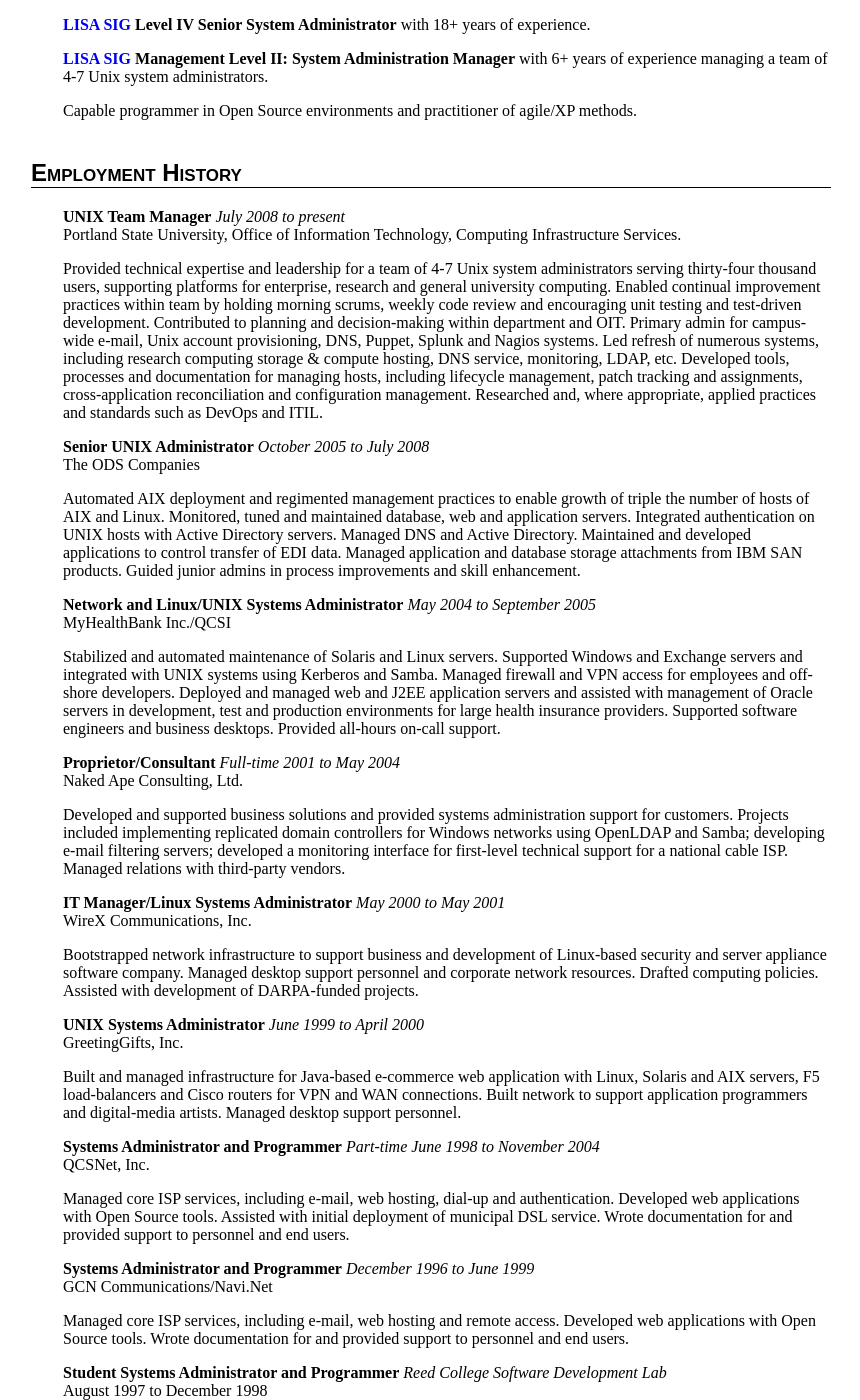
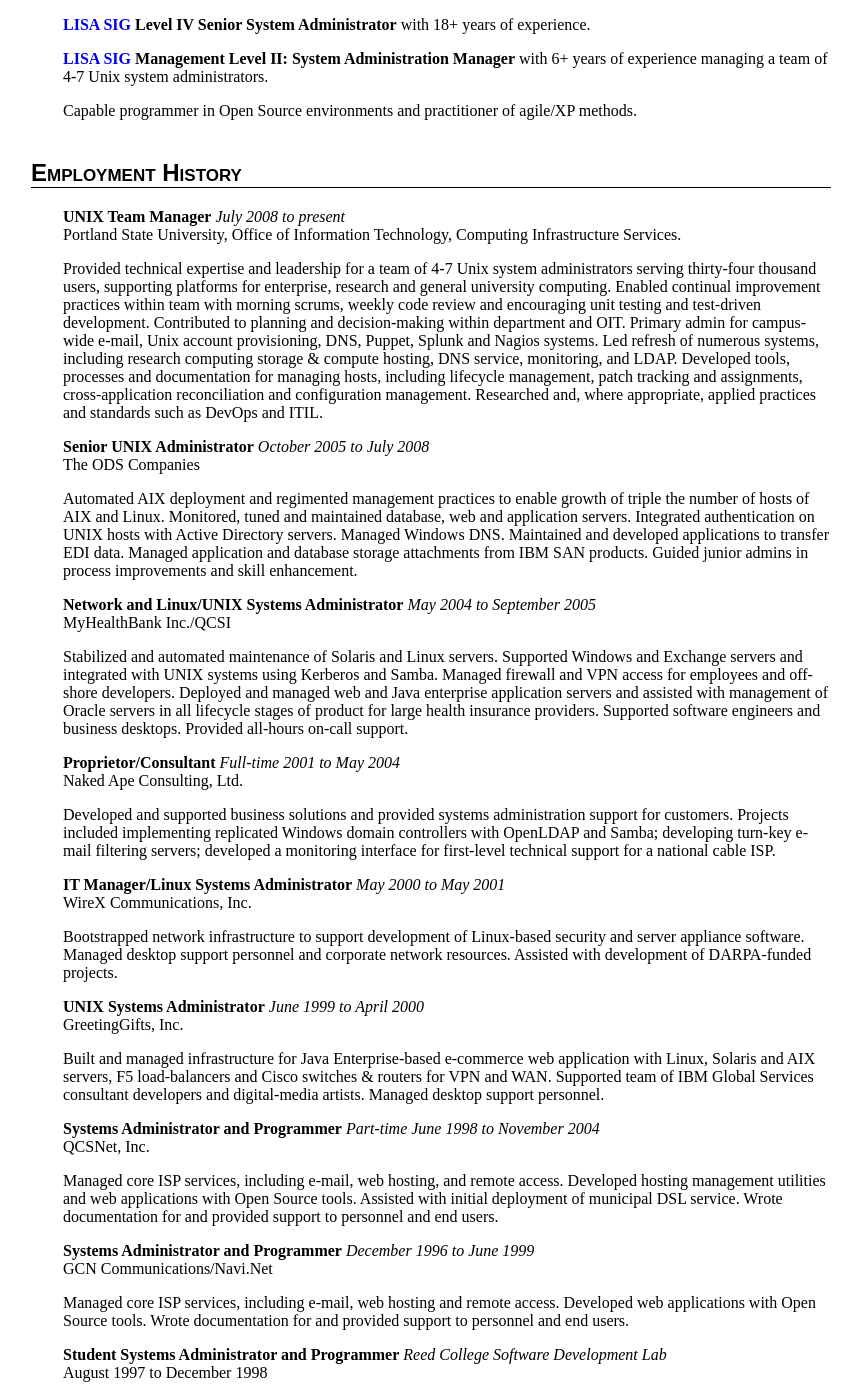
Before and after one commit to wcooley/wcooley.github.io, a Jekyll site: the page built from about/wcooley/resume_wcooley/index.html, in a window 1280 px wide and 1400 px high, scrolled down 241 px. Shown: the whole window, without its empty margins (209-1069 px from the left). Built offline with Jekyll 4.4.1, drawn with Linux system fonts in a browser that asks for light colours; some web fonts are replaced; Markdown is read by kramdown in place of the engine named in the settings.

Commit message:
Refined text somewhat

```diff
--- a/about/wcooley/resume_wcooley/index.html
+++ b/about/wcooley/resume_wcooley/index.html
@@ -135,20 +135,21 @@ title: Résumé for Wil Cooley
 
     <br/>
 
-    <p> Provided technical expertise and leadership for a team of 4-7
+    <p>
+    Provided technical expertise and leadership for a team of 4-7
     Unix system administrators serving thirty-four thousand users,
     supporting platforms for enterprise, research and general university
     computing.
 
-    Enabled continual improvement practices within team by holding
-    morning scrums, weekly code review and encouraging unit testing and
+    Enabled continual improvement practices within team with morning
+    scrums, weekly code review and encouraging unit testing and
     test-driven development.
 
     Contributed to planning and decision-making within department and
     OIT. Primary admin for campus-wide e-mail, Unix account
     provisioning, DNS, Puppet, Splunk and Nagios systems. Led refresh of
     numerous systems, including research computing storage &amp; compute
-    hosting, DNS service, monitoring, LDAP, etc. Developed tools,
+    hosting, DNS service, monitoring, and LDAP. Developed tools,
     processes and documentation for managing hosts, including lifecycle
     management, patch tracking and assignments, cross-application
     reconciliation and configuration management. Researched and, where
@@ -165,15 +166,14 @@ title: Résumé for Wil Cooley
     The ODS Companies
 
     <p>
-    Automated AIX deployment and regimented management practices to enable
-    growth of triple the number of hosts of AIX and Linux.  Monitored, tuned
-    and maintained database, web and application servers. Integrated
-    authentication on UNIX hosts with Active Directory servers. Managed DNS and
-    Active Directory.  Maintained and developed applications to control
-    transfer of EDI data.  Managed application and database storage attachments
-    from IBM SAN products.  Guided junior admins in process improvements and
-    skill enhancement.
-    </p></li>
+    Automated AIX deployment and regimented management practices to
+    enable growth of triple the number of hosts of AIX and Linux.
+    Monitored, tuned and maintained database, web and application
+    servers. Integrated authentication on UNIX hosts with Active
+    Directory servers. Managed Windows DNS.  Maintained and developed
+    applications to transfer EDI data.  Managed application and database
+    storage attachments from IBM SAN products. Guided junior admins in
+    process improvements and skill enhancement. </p></li>
 
     <li class="experience">
     <b>Network and Linux/UNIX Systems Administrator</b>
@@ -181,14 +181,14 @@ title: Résumé for Wil Cooley
     <br/>
     MyHealthBank Inc./QCSI
 
-    <p>Stabilized and automated maintenance of Solaris and Linux servers.
-    Supported Windows and Exchange servers and integrated with UNIX systems
-    using Kerberos and Samba.  Managed firewall and VPN access for employees
-    and off-shore developers.  Deployed and managed web and J2EE application
-    servers and assisted with management of Oracle servers in development, test
-    and production environments for large health insurance providers.
-    Supported software engineers and business desktops. Provided all-hours
-    on-call support.</p>
+    <p>Stabilized and automated maintenance of Solaris and Linux
+    servers. Supported Windows and Exchange servers and integrated with
+    UNIX systems using Kerberos and Samba.  Managed firewall and VPN
+    access for employees and off-shore developers.  Deployed and managed
+    web and Java enterprise application servers and assisted with
+    management of Oracle servers in all lifecycle stages of product for
+    large health insurance providers. Supported software engineers and
+    business desktops. Provided all-hours on-call support.</p>
 
     </li>
 
@@ -200,11 +200,11 @@ title: Résumé for Wil Cooley
     Naked Ape Consulting, Ltd.
 
     <p>Developed and supported business solutions and provided systems
-    administration support for customers.  Projects included implementing
-    replicated domain controllers for Windows networks using OpenLDAP and
-    Samba; developing e-mail filtering servers; developed a monitoring
-    interface for first-level technical support for a national cable ISP.
-    Managed relations with third-party vendors.</p>
+    administration support for customers.  Projects included
+    implementing replicated Windows domain controllers with OpenLDAP and
+    Samba; developing turn-key e-mail filtering servers; developed a
+    monitoring interface for first-level technical support for a
+    national cable ISP.</p>
 
     </li>
 
@@ -215,11 +215,10 @@ title: Résumé for Wil Cooley
     <br/>
     WireX Communications, Inc.
 
-    <p>Bootstrapped network infrastructure to support business and development
-    of Linux-based security and server appliance software company.  Managed
-    desktop support personnel and corporate network resources.  Drafted
-    computing policies.  Assisted with development of DARPA-funded
-    projects.</p>
+    <p>Bootstrapped network infrastructure to support development of
+    Linux-based security and server appliance software.  Managed desktop
+    support personnel and corporate network resources.  Assisted with
+    development of DARPA-funded projects.</p>
 
     </li>
 
@@ -230,11 +229,11 @@ title: Résumé for Wil Cooley
     <br/>
     GreetingGifts, Inc.
 
-    <p>Built and managed infrastructure for Java-based e-commerce web
-    application with Linux, Solaris and AIX servers, F5 load-balancers and
-    Cisco routers for VPN and WAN connections.  Built network to support
-    application programmers and digital-media artists. Managed desktop support
-    personnel.</p>
+    <p>Built and managed infrastructure for Java Enterprise-based
+    e-commerce web application with Linux, Solaris and AIX servers, F5
+    load-balancers and Cisco switches &amp; routers for VPN and WAN.
+    Supported team of IBM Global Services consultant developers and
+    digital-media artists. Managed desktop support personnel.</p>
 
     </li>
 
@@ -245,10 +244,11 @@ title: Résumé for Wil Cooley
     <br/>
     QCSNet, Inc.
 
-    <p>Managed core ISP services, including e-mail, web hosting, dial-up and
-    authentication.  Developed web applications with Open Source tools.
-    Assisted with initial deployment of municipal DSL service.  Wrote
-    documentation for and provided support to personnel and end users.</p>
+    <p>Managed core ISP services, including e-mail, web hosting, and
+    remote access.  Developed hosting management utilities and web
+    applications with Open Source tools. Assisted with initial
+    deployment of municipal DSL service.  Wrote documentation for and
+    provided support to personnel and end users.</p>
 
     </li>
 
@@ -259,9 +259,10 @@ title: Résumé for Wil Cooley
     <br/>
     GCN Communications/Navi.Net
 
-    <p>Managed core ISP services, including e-mail, web hosting and remote access.
-    Developed web applications with Open Source tools.  Wrote documentation for
-    and provided support to personnel and end users.</p>
+    <p>Managed core ISP services, including e-mail, web hosting and
+    remote access. Developed web applications with Open Source tools.
+    Wrote documentation for and provided support to personnel and end
+    users.</p>
 
     </li>
 
@@ -272,8 +273,8 @@ title: Résumé for Wil Cooley
     <br/>
     August 1997 to December 1998
 
-    <p>Assisted with management of servers and workstations; developed web
-    applications.</p>
+    <p>Assisted with management of servers and workstations; developed
+    web applications.</p>
 
     </li>
 
```
